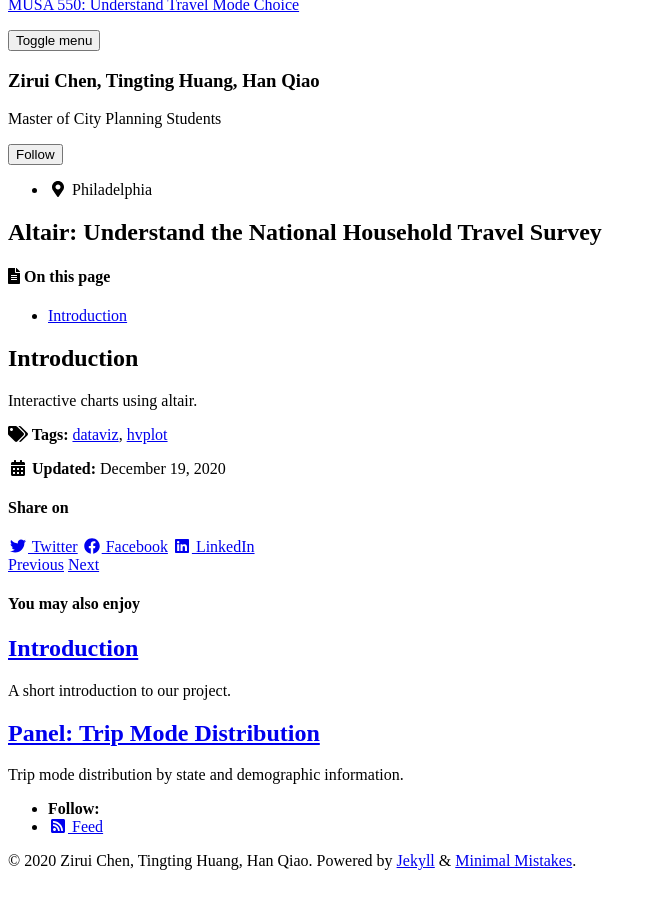
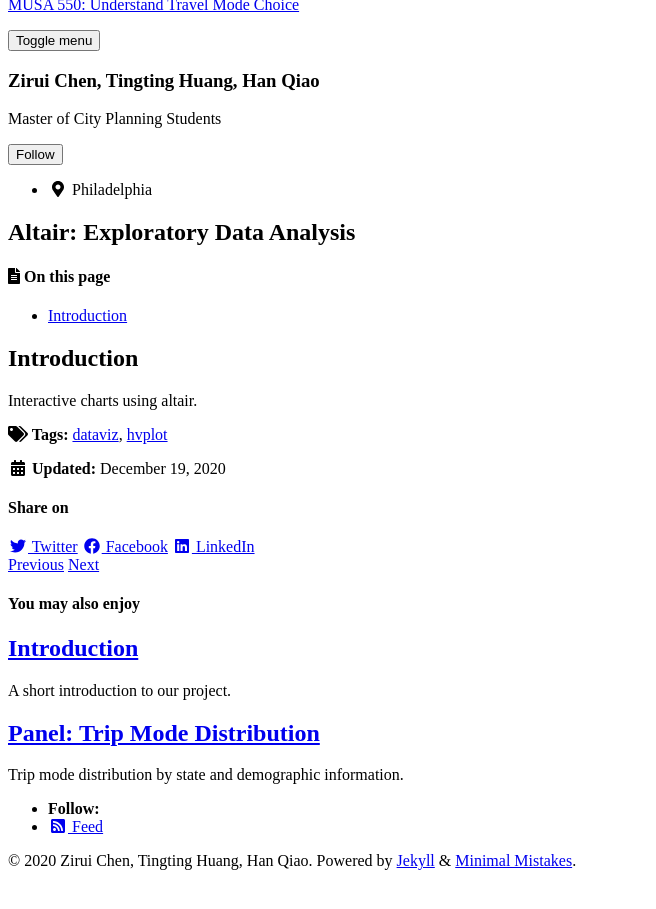
Before and after one commit to hqiao97/travelmode, a Jekyll site: the page built from _posts/2020-12-19-statistic-plot.md, in a window 1280 px wide, cut to the strip 112-1052 px from the top of the page. Shown: the top 909 px of the strip, without its empty margins (0-656 px from the left). Built offline with Jekyll 4.4.1, drawn with Linux system fonts in a browser that asks for light colours; cached includes are drawn as plain includes; nearby versions of some CDN libraries.

Commit message:
Update 2020-12-19-statistic-plot.md

```diff
--- a/_posts/2020-12-19-statistic-plot.md
+++ b/_posts/2020-12-19-statistic-plot.md
@@ -1,5 +1,5 @@
 ---
-title: "Altair: Understand the National Household Travel Survey"
+title: "Altair: Exploratory Data Analysis"
 date: 2020-12-19
 published: true
 tags: [dataviz, hvplot]
```
